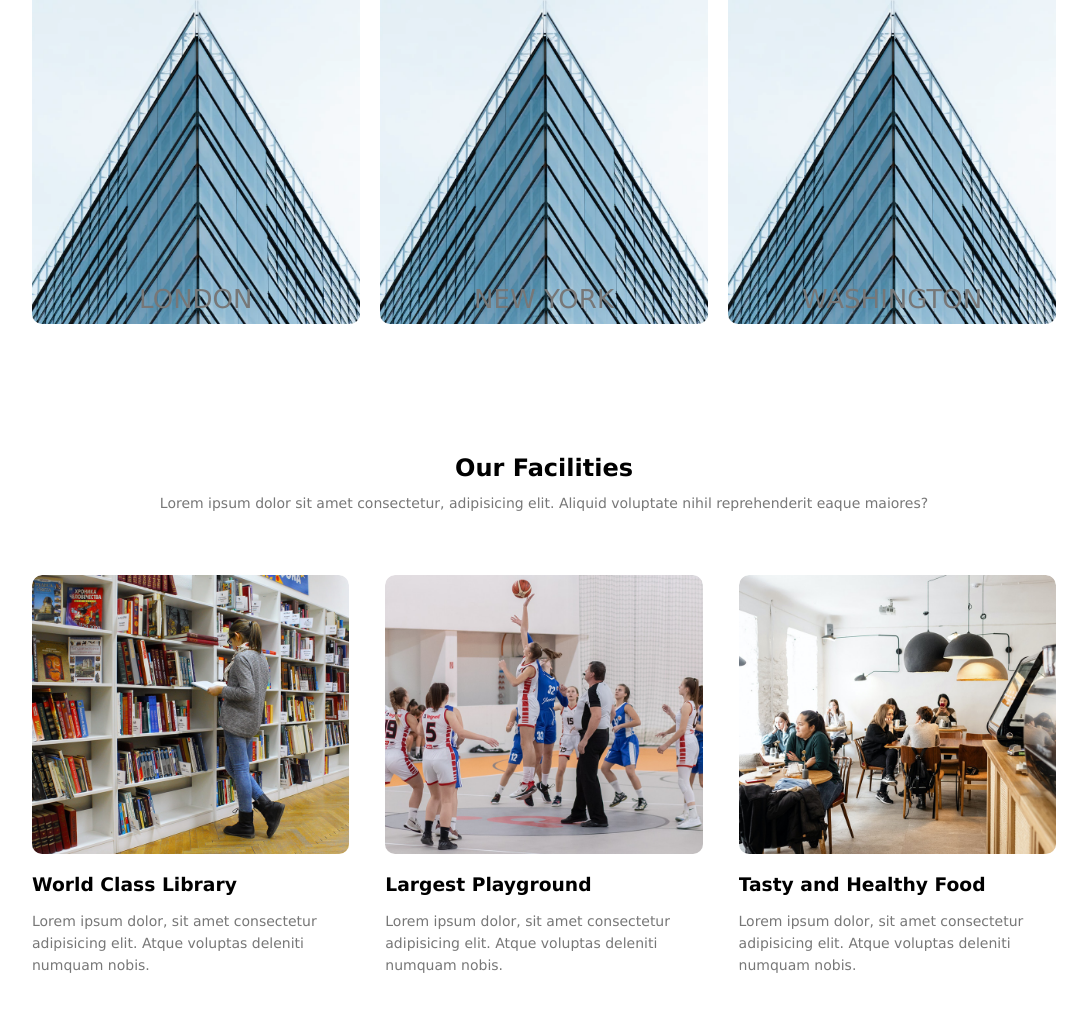
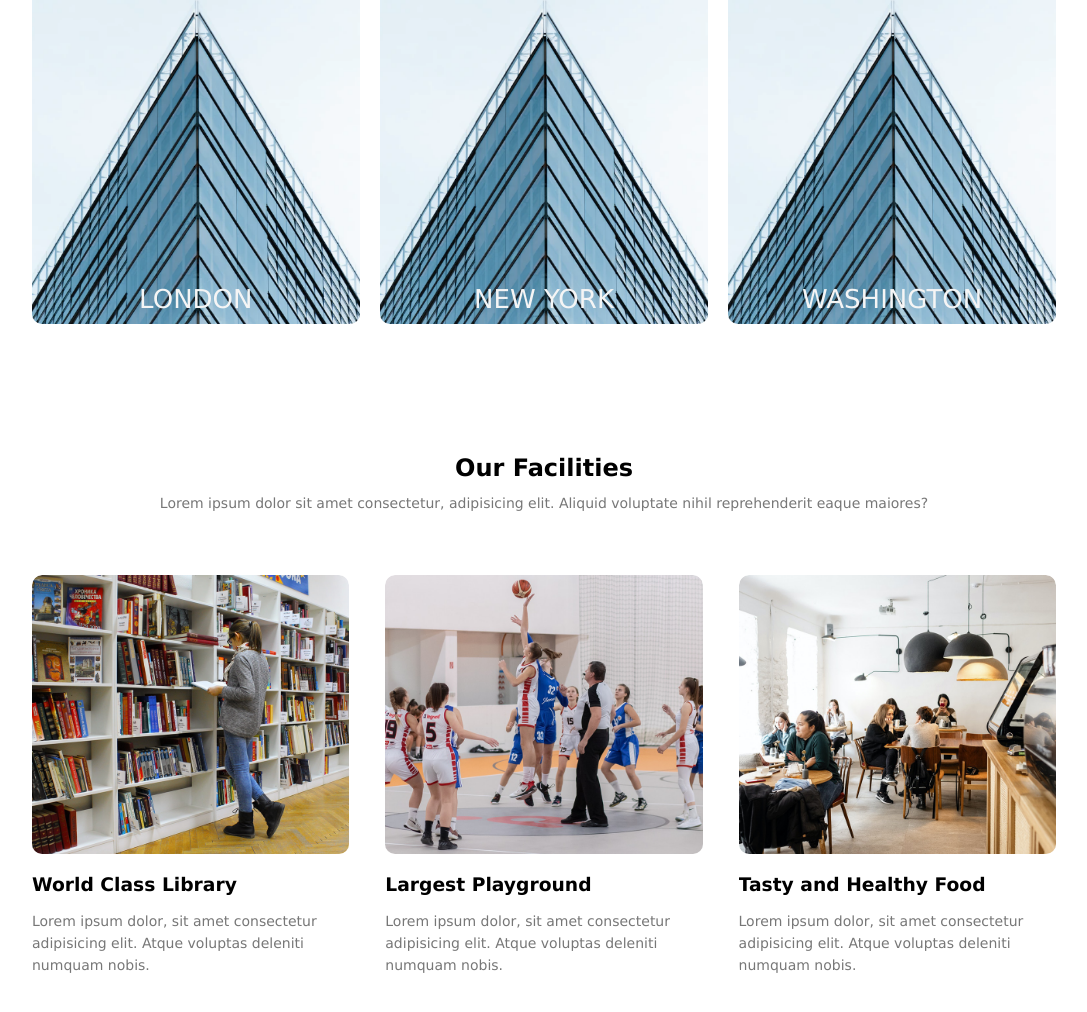
Before and after one commit to vikashsinghldp/eduford, a plain HTML site: page index.html in a window 1280 px wide. Shown: the part 1661-2673 px from the top of the page, without its empty margins (96-1183 px from the left). Drawn offline with Linux system fonts and the light colour scheme.

Commit message:
Update style.css

```diff
--- a/style.css
+++ b/style.css
@@ -167,7 +167,7 @@ h3{
 .layer h3{
     width: 100%;
     font-weight: 500;
-    color: #777;
+    color: #f5f5f5;
     font-size: 26px;
     bottom: 0;
     left: 50%;
```
